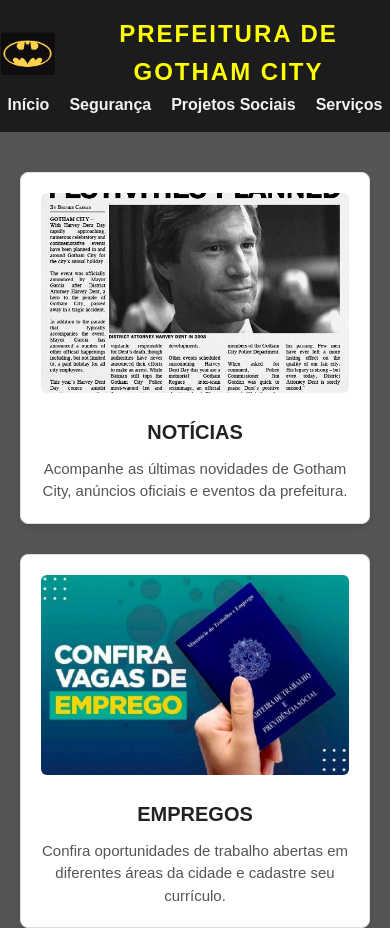
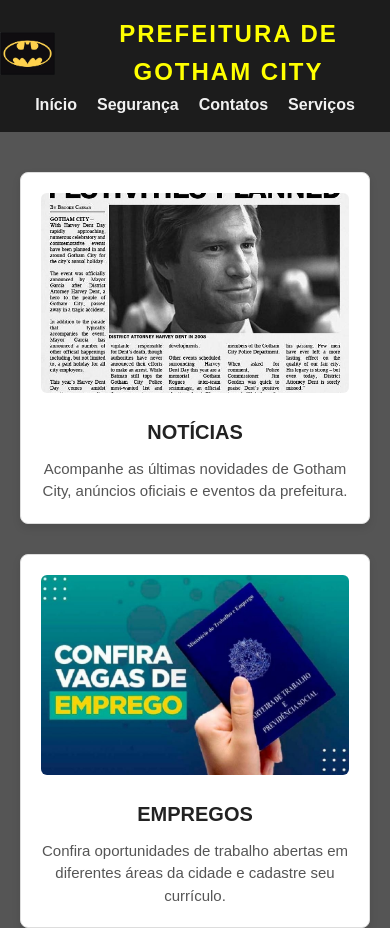
Before and after one commit to tarcisiofernandes988-del/gotham, a plain HTML site: page index.html in a window 390 px wide. Shown: the top 928 px of the page. Drawn offline with Linux system fonts and the light colour scheme.

Commit message:
Adicionando responsividade e página extra

```diff
--- a/index.html
+++ b/index.html
@@ -19,7 +19,7 @@
           <ul>
             <li><a href="index.html">Início</a></li>
             <li><a href="./seguranca.html">Segurança</a></li>
-            <li><a href="projetos.html">Projetos Sociais</a></li>
+            <li><a href="./contatos.html">Contatos</a></li>
             <li><a href="./servicos.html">Serviços</a></li>
           </ul>
         </nav>
```
